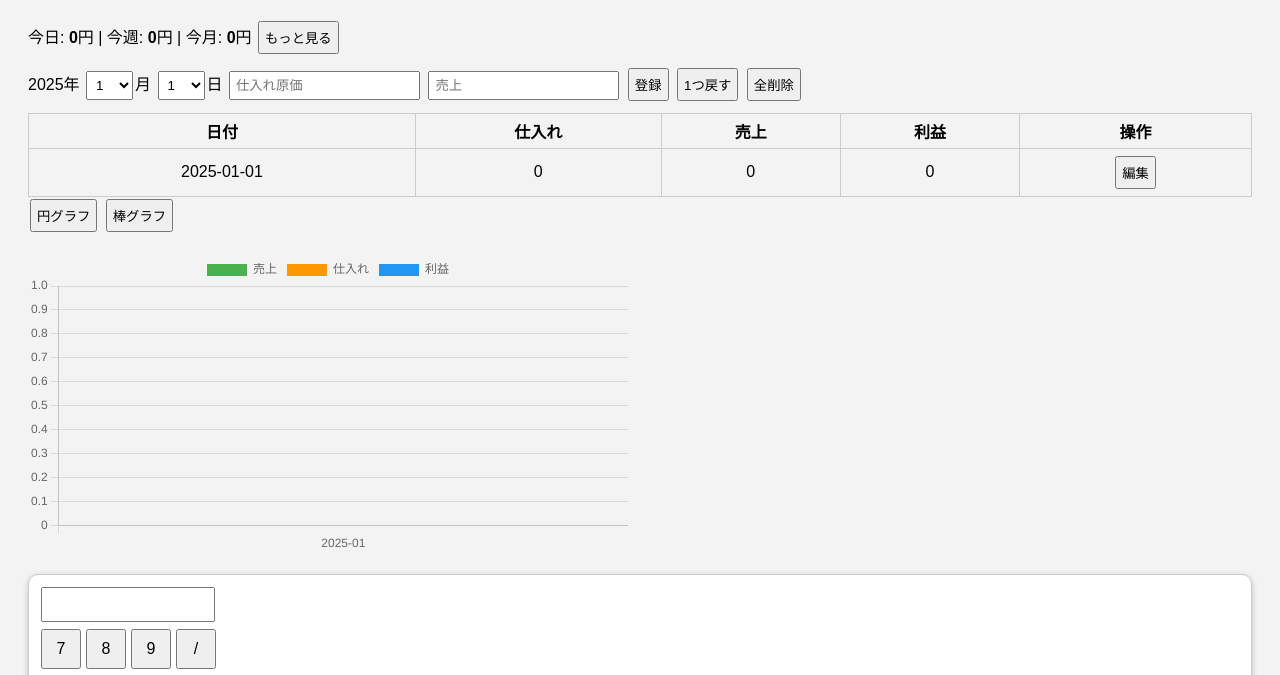
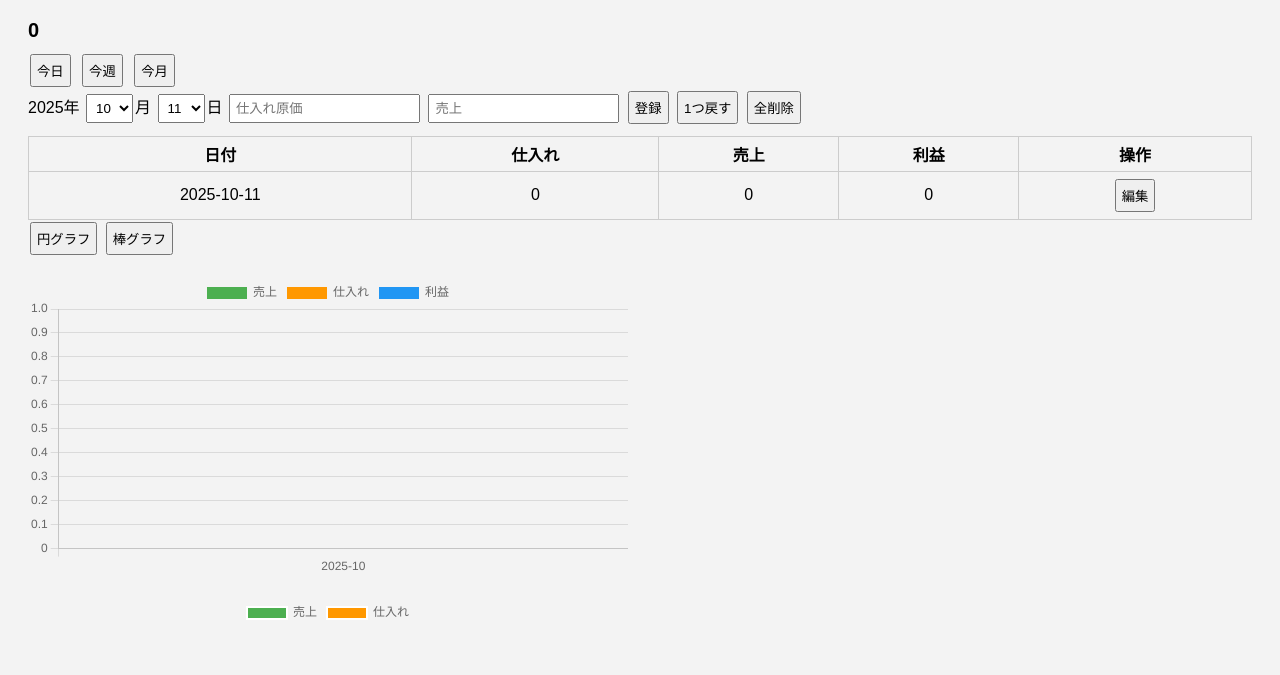
Before and after one commit to Hakuhatu-843/Prohit-tracker, a plain HTML site: page index.html in a window 1280 px wide. Both pictures are taken after a click on the button "登録". Shown: the part 98-773 px from the top of the page. Drawn offline with nearby package versions, Linux system fonts and the light colour scheme.

Commit message:
Add files via upload

```diff
--- a/index.html
+++ b/index.html
@@ -15,19 +15,23 @@
 .calc-display { width:160px; text-align:right; margin-bottom:5px; padding:5px; font-size:18px; }
 .calc-buttons { display:grid; grid-template-columns:repeat(4,40px); gap:5px; }
 .calc-buttons button { width:40px; height:40px; font-size:16px; cursor:pointer; }
-  .profit { font-weight:bold; }
+.profit-display { font-size:20px; margin-bottom:10px; }
+.profit-display span { font-weight:bold; margin-right:15px; transition: color 0.5s, transform 0.3s; }
+.profit-buttons button { margin-right:5px; }
 </style>
 </head>
 <body>
 
 <h1>利益トラッカー</h1>
 
-<!-- 今日/今週/今月の利益表示 -->
-<div style="margin-bottom:10px;">
-  今日: <span id="profit-today" class="profit today">0</span>円 |
-  今週: <span id="profit-week" class="profit">0</span>円 |
-  今月: <span id="profit-month" class="profit">0</span>円
-  <button onclick="window.open('all.html','_blank')">もっと見る</button>
+<!-- 利益表示 -->
+<div class="profit-display">
+  <span id="profitDisplay">0</span>
+</div>
+<div class="profit-buttons">
+  <button onclick="setProfitMode('today')">今日</button>
+  <button onclick="setProfitMode('week')">今週</button>
+  <button onclick="setProfitMode('month')">今月</button>
 </div>
 
 <!-- 入力フォーム -->
@@ -37,23 +41,24 @@
   <select id="day"></select>日
   <input type="number" id="cost" placeholder="仕入れ原価">
   <input type="number" id="sales" placeholder="売上">
-  <button id="addBtn" onclick="addEntry()">登録</button>
-  <button id="cancelEditBtn" onclick="cancelEdit()" style="display:none;">キャンセル</button>
-  <button onclick="undoEntry()">1つ戻す</button>
-  <button onclick="clearData()">全削除</button>
+  <button id="addBtn">登録</button>
+  <button id="cancelEditBtn" style="display:none;">キャンセル</button>
+  <button id="undoBtn">1つ戻す</button>
+  <button id="clearBtn">全削除</button>
 </div>
 
+<!-- テーブル -->
 <table>
   <thead><tr><th>日付</th><th>仕入れ</th><th>売上</th><th>利益</th><th>操作</th></tr></thead>
   <tbody id="entryTable"></tbody>
 </table>
+<button id="moreBtn" style="display:none;" onclick="window.open('all.html','_blank')">もっと見る</button>
 
-<!-- グラフ切替ボタン -->
+<!-- グラフ切替 -->
 <div>
   <button onclick="showChart('pie')">円グラフ</button>
   <button onclick="showChart('bar')">棒グラフ</button>
 </div>
-
 <div class="chart-container">
   <canvas id="barChart"></canvas>
 </div>
@@ -68,24 +73,19 @@
 </div>
 
 <script>
+// ====== データと状態 ======
 let entries = JSON.parse(localStorage.getItem('entries')||'[]');
 let history = [];
 let editIndex = -1;
-let lastTodayProfit = 0;
+let profitMode = 'today';
+const profitDisplay = document.getElementById('profitDisplay');
+let lastProfit = { today:0, week:0, month:0 };
+const increaseColors = ['#FFFF66','#FFB84D','#FF8000','#FF3300','#990000','#660000'];
+const decreaseColors = ['#AEEEEE','#87CEFA','#3399FF','#0033CC','#000080','#000033'];
 
-const entryTable = document.getElementById('entryTable');
-const costInput = document.getElementById('cost');
-const salesInput = document.getElementById('sales');
-const addBtn = document.getElementById('addBtn');
-const cancelEditBtn = document.getElementById('cancelEditBtn');
-const profitTodayEl = document.getElementById('profit-today');
-const profitWeekEl = document.getElementById('profit-week');
-const profitMonthEl = document.getElementById('profit-month');
-const calcInput = document.getElementById('calcInput');
-const calcButtonsDiv = document.getElementById('calcButtons');
-
-// --- 年月日の初期設定 ---
-const year = new Date().getFullYear();
+// ====== 年月日初期化 ======
+const now = new Date();
+const year = now.getFullYear();
 document.getElementById('yearLabel').textContent = year;
 
 const monthSelect = document.getElementById('month');
@@ -95,6 +95,7 @@ for(let m=1;m<=12;m++){
   opt.textContent=m;
   monthSelect.appendChild(opt);
 }
+monthSelect.value = String(now.getMonth()+1).padStart(2,'0');
 
 const daySelect = document.getElementById('day');
 for(let d=1;d<=31;d++){
@@ -103,67 +104,65 @@ for(let d=1;d<=31;d++){
   opt.textContent=d;
   daySelect.appendChild(opt);
 }
+daySelect.value = String(now.getDate()).padStart(2,'0');
 
+// ====== 保存 ======
 function save(){ localStorage.setItem('entries', JSON.stringify(entries)); }
+
+// ====== 登録・編集・削除 ======
+document.getElementById('addBtn').onclick = addEntry;
+document.getElementById('cancelEditBtn').onclick = cancelEdit;
+document.getElementById('undoBtn').onclick = undoEntry;
+document.getElementById('clearBtn').onclick = clearData;
 
 function addEntry(){
   const month = monthSelect.value;
   const day = daySelect.value;
   const date = `${year}-${month}-${day}`;
-  const cost = Number(costInput.value)||0;
-  const sales = Number(salesInput.value)||0;
-  if(!month || !day) return;
+  const cost = Number(document.getElementById('cost').value)||0;
+  const sales = Number(document.getElementById('sales').value)||0;
+  if(!month||!day) return;
 
   history.push(JSON.parse(JSON.stringify(entries)));
 
-  if(editIndex >= 0){
-    entries[editIndex].date = date;
-    entries[editIndex].cost = cost;
-    entries[editIndex].sales = sales;
-    entries[editIndex].profit = sales - cost;
-    editIndex = -1;
-    addBtn.textContent = "登録";
-    cancelEditBtn.style.display = "none";
+  if(editIndex>=0){
+    entries[editIndex]={date,cost,sales,profit:sales-cost};
+    editIndex=-1;
+    document.getElementById('addBtn').textContent='登録';
+    document.getElementById('cancelEditBtn').style.display='none';
   } else {
-    const existing = entries.find(e => e.date === date);
-    if(existing){
-      existing.cost += cost;
-      existing.sales += sales;
-      existing.profit = existing.sales - existing.cost;
-    } else {
-      entries.push({date, cost, sales, profit:sales-cost});
-    }
+    entries.push({date,cost,sales,profit:sales-cost});
   }
 
-  costInput.value=''; salesInput.value='';
-  refreshAll();
+  document.getElementById('cost').value='';
+  document.getElementById('sales').value='';
+  save(); refreshAll();
 }
 
 function startEdit(index){
   const e = entries[index];
   const [y,m,d] = e.date.split('-');
-  monthSelect.value = m;
-  daySelect.value = d;
-  costInput.value = e.cost;
-  salesInput.value = e.sales;
-  editIndex = index;
-  addBtn.textContent = "更新";
-  cancelEditBtn.style.display = "inline";
+  monthSelect.value=m; daySelect.value=d;
+  document.getElementById('cost').value=e.cost;
+  document.getElementById('sales').value=e.sales;
+  editIndex=index;
+  document.getElementById('addBtn').textContent='更新';
+  document.getElementById('cancelEditBtn').style.display='inline';
 }
 
 function cancelEdit(){
-  editIndex = -1;
-  addBtn.textContent = "登録";
-  cancelEditBtn.style.display = "none";
-  costInput.value = '';
-  salesInput.value = '';
+  editIndex=-1;
+  document.getElementById('addBtn').textContent='登録';
+  document.getElementById('cancelEditBtn').style.display='none';
+  document.getElementById('cost').value='';
+  document.getElementById('sales').value='';
 }
 
 function undoEntry(){
-  if(history.length === 0) return alert('戻せる履歴がありません');
+  if(history.length===0) return alert('戻せる履歴がありません');
   if(confirm('直前の登録を取り消しますか？')){
-    entries = history.pop();
-    refreshAll();
+    entries=history.pop();
+    save(); refreshAll();
   }
 }
 
@@ -173,110 +172,162 @@ function clearData(){
   }
 }
 
+// ====== テーブル描画（最新5件表示、配列は保持） ======
 function renderTable(){
-  entryTable.innerHTML='';
-  entries.sort((a,b)=>a.date.localeCompare(b.date));
-  entries.forEach((e,i)=>{
-    const tr=document.createElement('tr');
-    tr.innerHTML=`<td>${e.date}</td><td>${e.cost}</td><td>${e.sales}</td><td>${e.profit}</td><td><button onclick="startEdit(${i})">編集</button></td>`;
-    entryTable.appendChild(tr);
+  const tbody = document.getElementById('entryTable');
+  tbody.innerHTML = '';
+
+  // 登録順を逆にして最新を上に
+  const latest5 = entries.slice().reverse().slice(0,5);
+
+  latest5.forEach(e=>{
+    const tr = document.createElement('tr');
+    tr.innerHTML = `<td>${e.date}</td><td>${e.cost}</td><td>${e.sales}</td><td>${e.profit}</td>
+      <td><button onclick="startEdit(${entries.indexOf(e)})">編集</button></td>`;
+    tbody.appendChild(tr);
   });
+
+  document.getElementById('moreBtn').style.display = entries.length>5 ? 'inline' : 'none';
 }
 
-function groupBy(fn){
-  return entries.reduce((acc,e)=>{ const k=fn(e); acc[k]=acc[k]||[]; acc[k].push(e); return acc; },{});
+// ====== 利益計算 ======
+function calcProfit(){
+  const todayStr = now.toISOString().slice(0,10);
+  const monday = new Date(now); monday.setDate(now.getDate()-(now.getDay()||7)+1);
+  const monthStr = `${year}-${String(now.getMonth()+1).padStart(2,'0')}`;
+
+  const todayProfit = entries.filter(e=>e.date===todayStr).reduce((s,e)=>s+e.profit,0);
+  const weekProfit = entries.filter(e=>new Date(e.date)>=monday && new Date(e.date)<=now).reduce((s,e)=>s+e.profit,0);
+  const monthProfit = entries.filter(e=>e.date.startsWith(monthStr)).reduce((s,e)=>s+e.profit,0);
+
+  return {todayProfit, weekProfit, monthProfit};
+}
+
+function getProfitColor(prev,current){
+  const diff = current-prev;
+  const step = 500;
+  if(diff>0) return increaseColors[Math.min(Math.floor(diff/step),increaseColors.length-1)];
+  if(diff<0) return decreaseColors[Math.min(Math.floor(-diff/step),decreaseColors.length-1)];
+  return '#000';
+}
+
+function setProfitMode(mode){
+  profitMode=mode;
+  updateProfitDisplay();
+}
+function updateProfitDisplay(){
+  const profits = calcProfit();
+  let value;
+  if(profitMode==='today') value = profits.todayProfit;
+  else if(profitMode==='week') value = profits.weekProfit;
+  else value = profits.monthProfit;
+
+  // 以前の値を保持して色を決定
+  const prev = lastProfit[profitMode] !== undefined ? lastProfit[profitMode] : 0;
+  profitDisplay.textContent = value;
+  profitDisplay.style.color = getProfitColor(prev, value);
+
+  // 簡単なアニメーション
+  profitDisplay.style.transform = 'scale(1.3)';
+  setTimeout(()=>{ profitDisplay.style.transform='scale(1)'; },200);
+
+  // 現在の値を保存（色判定用）
+  lastProfit[profitMode] = value;
+}
+
+
+// ====== グラフ描画 ======
+let barChart=null, pieChart=null;
+
+function groupByMonth(entries){
+  return entries.reduce((acc,e)=>{
+    const m = e.date.slice(0,7);
+    if(!acc[m]) acc[m]=[];
+    acc[m].push(e);
+    return acc;
+  }, {});
 }
 
 function makeChartData(grouped){
   const labels = Object.keys(grouped).sort();
-  const salesData = labels.map(l=>grouped[l].reduce((s,e)=>s+(e.sales||0),0));
-  const costData = labels.map(l=>grouped[l].reduce((s,e)=>s+(e.cost||0),0));
-  const profitData = labels.map(l=>grouped[l].reduce((s,e)=>s+(e.profit||0),0));
-  return { labels, datasets:[
+  const salesData = labels.map(l=>grouped[l].reduce((s,e)=>s+e.sales,0));
+  const costData = labels.map(l=>grouped[l].reduce((s,e)=>s+e.cost,0));
+  const profitData = labels.map(l=>grouped[l].reduce((s,e)=>s+e.profit,0));
+  return {
+    labels,
+    datasets:[
       {label:'売上', data:salesData, backgroundColor:'#4CAF50'},
       {label:'仕入れ', data:costData, backgroundColor:'#FF9800'},
       {label:'利益', data:profitData, backgroundColor:'#2196F3'}
-  ]};
+    ]
+  };
 }
 
-let barChart=null, pieChart=null;
 function renderCharts(){
-  const monthly = groupBy(e=>e.date.slice(0,7));
+  const monthly = groupByMonth(entries);
   const data = makeChartData(monthly);
+
   if(barChart) barChart.destroy();
-  barChart=new Chart(document.getElementById('barChart'), { type:'bar', data:data });
+  barChart = new Chart(document.getElementById('barChart'),{
+    type:'bar',
+    data: data,
+    options:{ animation:{ duration:500 } }
+  });
 
-  const currentMonth = `${year}-${String(new Date().getMonth()+1).padStart(2,'0')}`;
+  const currentMonth = `${year}-${String(now.getMonth()+1).padStart(2,'0')}`;
   const thisMonth = entries.filter(e=>e.date.startsWith(currentMonth));
   const totalSales = thisMonth.reduce((s,e)=>s+e.sales,0);
   const totalCost = thisMonth.reduce((s,e)=>s+e.cost,0);
+
   if(pieChart) pieChart.destroy();
-  pieChart=new Chart(document.getElementById('pieChart'), { type:'pie', data:{
+  pieChart = new Chart(document.getElementById('pieChart'),{
+    type:'pie',
+    data:{
       labels:['売上','仕入れ'],
-    datasets:[{data:[totalSales,totalCost], backgroundColor:['#4CAF50','#FF9800']}]
-  }});
+      datasets:[{ data:[totalSales,totalCost], backgroundColor:['#4CAF50','#FF9800'] }]
+    },
+    options:{ animation:{ duration:500 } }
+  });
 }
 
 // グラフ切替
 function showChart(type){
-  document.getElementById('barChart').style.display = type==='bar' ? 'block' : 'none';
-  document.getElementById('pieChart').style.display = type==='pie' ? 'block' : 'none';
-}
-showChart('bar');
+// 表示切替
+document.getElementById('barChart').style.display = type==='bar' ? 'block':'none';
+document.getElementById('pieChart').style.display = type==='pie' ? 'block':'none';
 
-// --- 今日/今週/今月の利益と色アニメーション ---
-function updateProfits(){
-  const todayStr = new Date().toISOString().slice(0,10);
-  const todayProfit = entries.filter(e=>e.date===todayStr).reduce((s,e)=>s+e.profit,0);
-
-  // 色付けとアニメーション
-  let color='#000';
-  if(todayProfit > lastTodayProfit) color='orange';
-  else if(todayProfit < lastTodayProfit) color='deepskyblue';
-  profitTodayEl.textContent = todayProfit;
-  profitTodayEl.style.transition = 'color 0.5s, transform 0.3s';
-  profitTodayEl.style.color = color;
-  profitTodayEl.style.transform = 'scale(1.2)';
-  setTimeout(()=>{ profitTodayEl.style.transform='scale(1)'; },300);
-  lastTodayProfit = todayProfit;
-
-  // 今週
-  const now=new Date();
-  const dayOfWeek = now.getDay()||7;
-  const monday = new Date(now); monday.setDate(now.getDate()-dayOfWeek+1);
-  const weekProfit = entries.filter(e=>{
-    const d=new Date(e.date);
-    return d>=monday && d<=now;
-  }).reduce((s,e)=>s+e.profit,0);
-  profitWeekEl.textContent = weekProfit;
-
-  // 今月
-  const monthStr = `${year}-${String(now.getMonth()+1).padStart(2,'0')}`;
-  const monthProfit = entries.filter(e=>e.date.startsWith(monthStr)).reduce((s,e)=>s+e.profit,0);
-  profitMonthEl.textContent = monthProfit;
   }
 
-// すべてを更新
+
+// ====== 電卓 ======
+const calcButtonsDiv = document.getElementById('calcButtons');
+const calcInput = document.getElementById('calcInput');
+['7','8','9','/','4','5','6','*','1','2','3','-','0','.','=','+'].forEach(b=>{
+  const btn=document.createElement('button'); btn.textContent=b;
+  btn.onclick=()=> {
+    if(b==='='){
+      try{ calcInput.value = eval(calcInput.value||0); }
+      catch{ calcInput.value='エラー'; }
+    } else calcInput.value+=b;
+  };
+  calcButtonsDiv.appendChild(btn);
+});
+const clearBtnEl=document.createElement('button');
+clearBtnEl.textContent='C';
+clearBtnEl.style.gridColumn='span 4';
+clearBtnEl.onclick=()=>calcInput.value='';
+calcButtonsDiv.appendChild(clearBtnEl);
+
+// ====== 全体更新 ======
 function refreshAll(){
   renderTable();
+  updateProfitDisplay();
   renderCharts();
-  updateProfits();
 }
 
-// --- 電卓 ---
-['7','8','9','/','4','5','6','*','1','2','3','-','0','.','=','+'].forEach(b=>{
-  const btn=document.createElement('button'); btn.textContent=b;
-  btn.onclick=()=>{ if(b==='='){ try{ calcInput.value=eval(calcInput.value||0); }catch{ calcInput.value='エラー'; } } else { calcInput.value+=b; } };
-  calcButtonsDiv.appendChild(btn);
-});
-const clearBtn=document.createElement('button');
-clearBtn.textContent='C';
-clearBtn.onclick=()=>calcInput.value='';
-clearBtn.style.gridColumn='span 4';
-calcButtonsDiv.appendChild(clearBtn);
+// 初期描画
+refreshAll();
 
-refreshAll();
 </script>
-
 </body>
 </html>
```
Lines whose indentation alone changed are shown as unchanged.
